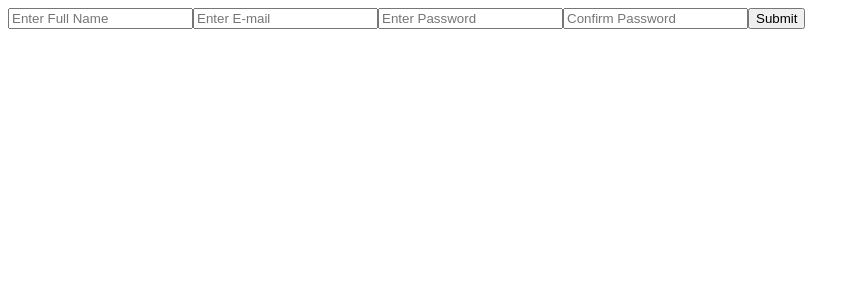
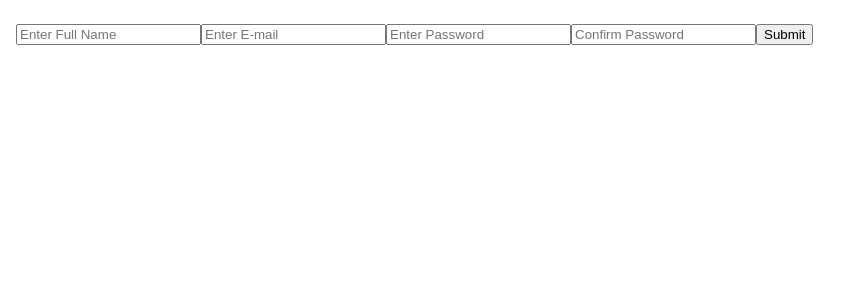
Before and after one commit to disney-parent-project/build-disney_parent-FE, a React (Create React App) app: page /signup in a window 1280 px wide. Shown: the top 300 px of the page, without its empty margins (0-868 px from the left). Built offline with nearby package versions, Linux system fonts and the light colour scheme; the HTML template or start-up script is replaced by a standard one.

Commit message:
fix for to htmlFor for labels

```diff
--- a/src/components/signup/BusinessSignup.js
+++ b/src/components/signup/BusinessSignup.js
@@ -50,7 +50,7 @@ export default class BusinessSignup extends Component {
     return (
 			<div>
 				<form onSubmit={this.onSubmit}>
-					<label for="fullName">Full Name</label>
+					<label htmlFor="fullName">Full Name</label>
 					<input
 						type="text"
 						name="fullName"
@@ -58,7 +58,7 @@ export default class BusinessSignup extends Component {
 						value={this.state.fullName}
 						onChange={this.handleInputChange}
 					/>
-					<label for="username">Email Address</label>
+					<label htmlFor="username">Email Address</label>
 					<input
 						type="text"
 						name="username"
@@ -66,7 +66,7 @@ export default class BusinessSignup extends Component {
 						value={this.state.username}
 						onChange={this.handleInputChange}
 					/>
-					<label for="username">Password</label>
+					<label htmlFor="username">Password</label>
 					<input
 						type="password"
 						name="password"
@@ -74,7 +74,7 @@ export default class BusinessSignup extends Component {
 						value={this.state.password}
 						onChange={this.handleInputChange}
 					/>
-					<label for="username">Confirm Password</label>
+					<label htmlFor="username">Confirm Password</label>
 					<input
 						type="password"
 						name="passwordConfirm"
@@ -82,7 +82,7 @@ export default class BusinessSignup extends Component {
 						value={this.state.passwordConfirm}
 						onChange={this.handleInputChange}
 					/>
-					<label for="username">Name Or Business</label>
+					<label htmlFor="username">Name Or Business</label>
 					<input
 						type="text"
 						name="nameOrBusiness"
@@ -90,7 +90,7 @@ export default class BusinessSignup extends Component {
 						value={this.state.passwordConfirm}
 						onChange={this.handleInputChange}
 					/>
-					<label for="username">Number Of Volunteers</label>
+					<label htmlFor="username">Number Of Volunteers</label>
 					<input
 						type="text"
 						name="volunteerCount"
--- a/src/components/signup/ParentSignup.js
+++ b/src/components/signup/ParentSignup.js
@@ -1,5 +1,6 @@
 import React, {Component} from 'react';
 import axios from 'axios';
+import styled from 'styled-components';
 
 export default class ParentSignup extends Component {
 	state = {
@@ -49,7 +50,7 @@ export default class ParentSignup extends Component {
 
   render() {
     return (
-			<div>
+			<ParentSignupContainerDiv>
 				{this.state.secondSignupPage === 0 ?
 					<form onSubmit={this.onSubmit}>
 						<input
@@ -126,7 +127,14 @@ export default class ParentSignup extends Component {
 						<button>Submit!</button>
 					</form>
 					}
-			</div>
+			</ParentSignupContainerDiv>
     );
   }
 }
+
+const ParentSignupContainerDiv = styled.div`
+	display: flex;
+  flex-direction: column;
+  padding: 16px 8px;
+  height: 100vh;
+`;
```
